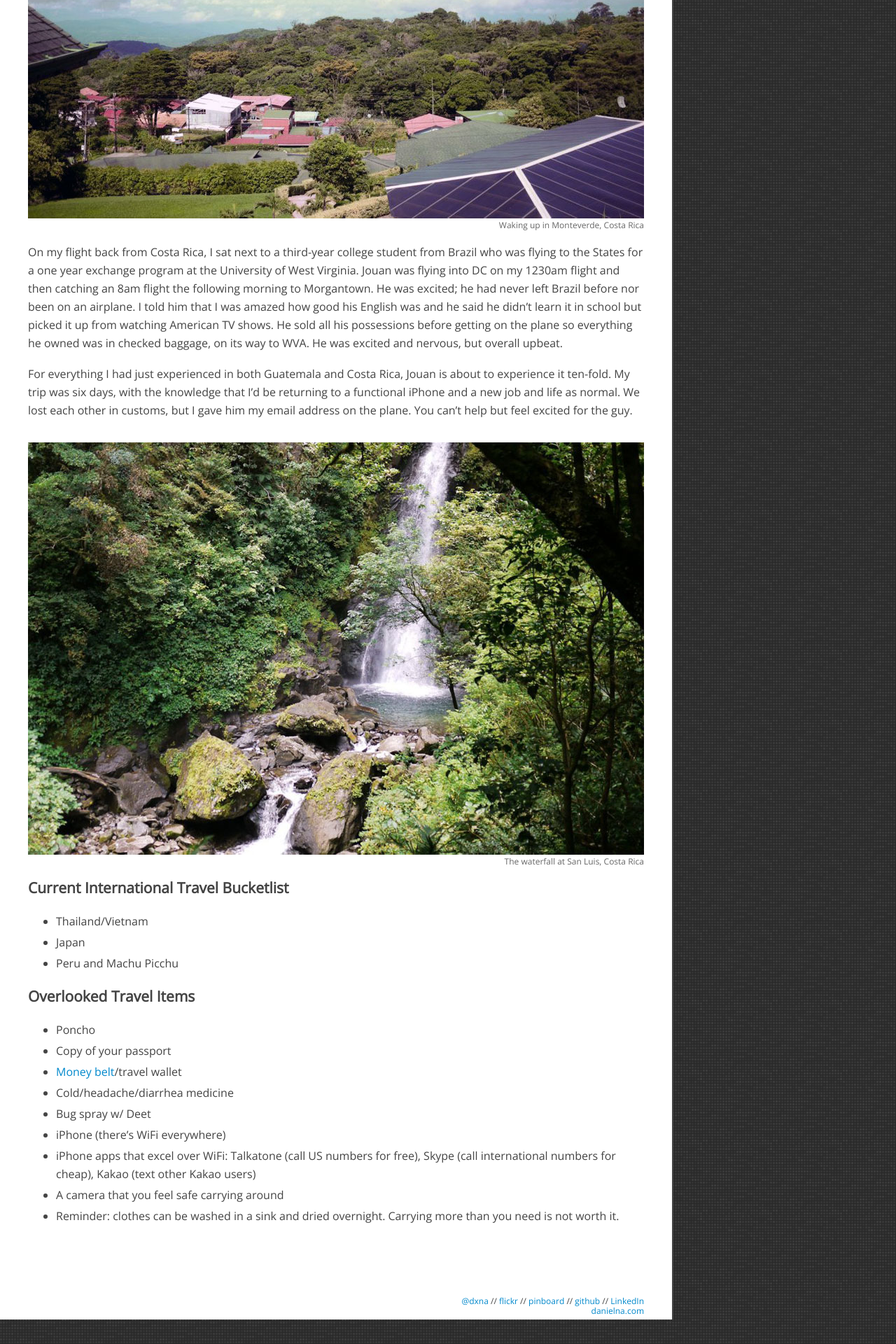
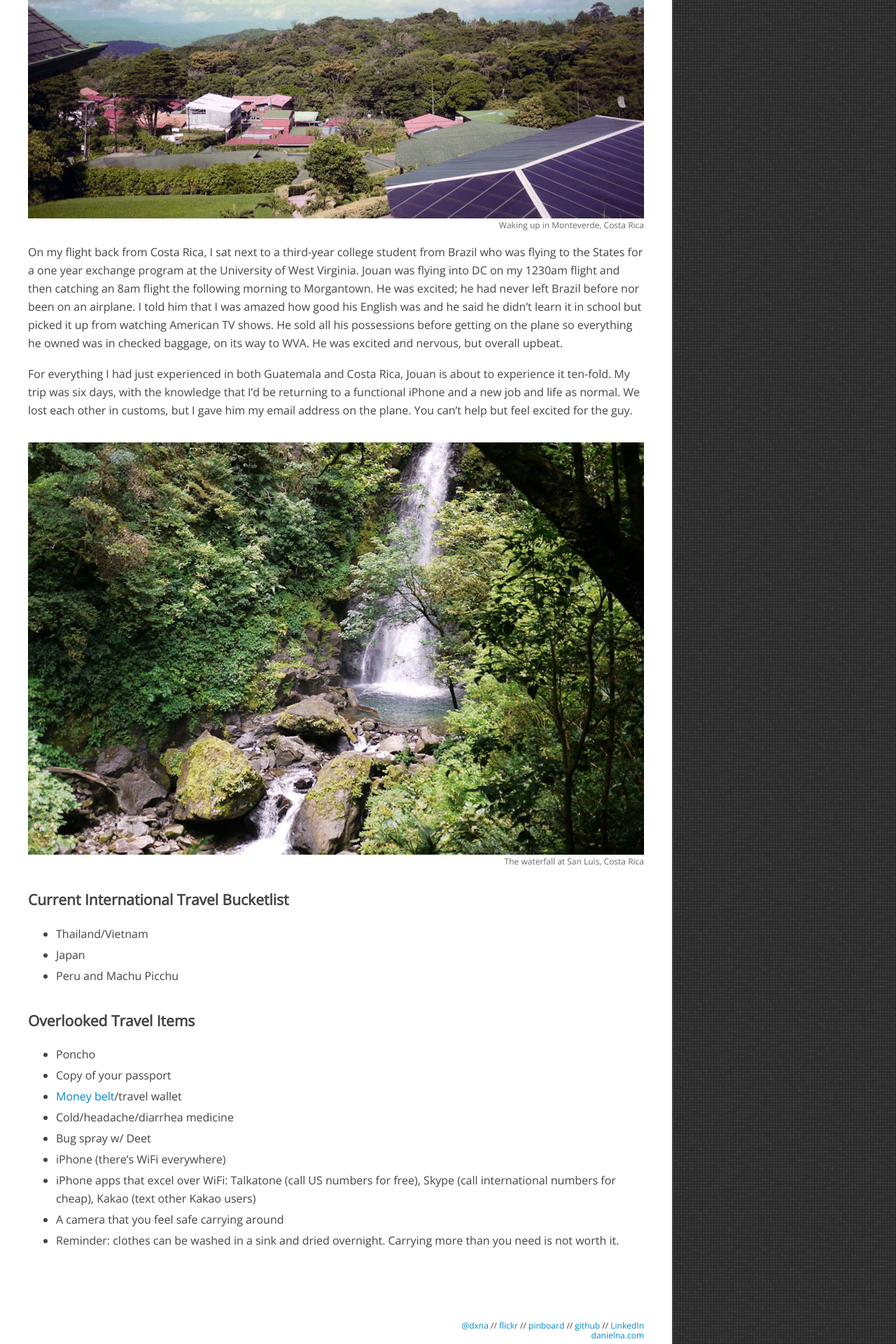
Before and after one commit to danielna/danielna.github.com, a Jekyll site: the page built from _posts/2012-07-02-thoughts-on-travel.md, in a window 1280 px wide. Shown: the part 3116-5036 px from the top of the page at 70% size. Built offline with Jekyll 4.4.1, drawn with Linux system fonts in a browser that asks for light colours; nearby versions of some CDN libraries; library files that are not in the unit come from our copies; Markdown is read by kramdown in place of the engine named in the settings.

Commit message:
Re-fix styles

```diff
--- a/assets/css/screen.css
+++ b/assets/css/screen.css
@@ -188,29 +188,31 @@
 }
 
 /* line 177, ../sass/screen.scss */
-h2 {
+h2, h3 {
   position: relative;
+  float: left;
+  width: 100%;
   display: block;
   margin-bottom: 5px;
 }
 
-/* line 183, ../sass/screen.scss */
+/* line 185, ../sass/screen.scss */
 p {
   position: relative;
   display: block;
   float: left;
   margin: 0 auto 18px;
 }
-/* line 188, ../sass/screen.scss */
+/* line 190, ../sass/screen.scss */
 p.first {
   margin-top: 18px;
 }
-/* line 191, ../sass/screen.scss */
+/* line 193, ../sass/screen.scss */
 p.shift-down {
   margin-bottom: 0px;
 }
 
-/* line 196, ../sass/screen.scss */
+/* line 198, ../sass/screen.scss */
 p, li {
   font-family: "Open Sans", "Open Sans", "Helvetica Neue", Helvetica, Arial, sans-serif;
   font-weight: 300;
@@ -218,24 +220,24 @@
   line-height: 26px;
   color: #444;
 }
-/* line 202, ../sass/screen.scss */
+/* line 204, ../sass/screen.scss */
 p strong, li strong {
   font-family: Helvetica;
 }
 
-/* line 207, ../sass/screen.scss */
+/* line 209, ../sass/screen.scss */
 a {
   position: relative;
   display: inline;
   text-decoration: none;
   color: #0088cc;
 }
-/* line 213, ../sass/screen.scss */
+/* line 215, ../sass/screen.scss */
 .container a:hover, header .right a:hover, footer a:hover {
   background-color: #E3F0F7;
 }
 
-/* line 219, ../sass/screen.scss */
+/* line 221, ../sass/screen.scss */
 blockquote {
   position: relative;
   display: block;
@@ -245,7 +247,7 @@
   padding-right: 15px;
   margin: 25px 0px 35px 20px;
 }
-/* line 227, ../sass/screen.scss */
+/* line 229, ../sass/screen.scss */
 blockquote p {
   font-size: 20px;
   line-height: 30px;
@@ -254,16 +256,16 @@
   margin: 0 0 20px 0;
   width: 100%;
 }
-/* line 234, ../sass/screen.scss */
+/* line 236, ../sass/screen.scss */
 blockquote p:last-child {
   margin-bottom: 0px;
 }
-/* line 238, ../sass/screen.scss */
+/* line 240, ../sass/screen.scss */
 blockquote.top {
   margin-top: 0px;
 }
 
-/* line 243, ../sass/screen.scss */
+/* line 245, ../sass/screen.scss */
 .quote-source {
   position: relative;
   display: block;
@@ -276,7 +278,7 @@
   color: #222222;
 }
 
-/* line 255, ../sass/screen.scss */
+/* line 257, ../sass/screen.scss */
 .caption {
   position: relative;
   display: block;
@@ -287,7 +289,7 @@
   color: #666;
 }
 
-/* line 265, ../sass/screen.scss */
+/* line 267, ../sass/screen.scss */
 .footnotes {
   display: block;
   position: relative;
@@ -295,12 +297,12 @@
   margin-top: 15px;
   font-size: 12px;
 }
-/* line 271, ../sass/screen.scss */
+/* line 273, ../sass/screen.scss */
 .footnotes p {
   font-size: 12px;
 }
 
-/* line 276, ../sass/screen.scss */
+/* line 278, ../sass/screen.scss */
 .separator {
   position: relative;
   display: block;
@@ -312,7 +314,7 @@
   color: #CCC;
 }
 
-/* line 287, ../sass/screen.scss */
+/* line 289, ../sass/screen.scss */
 .photo-block {
   position: relative;
   display: block;
@@ -320,36 +322,36 @@
   margin-top: 15px;
   margin-bottom: 18px;
 }
-/* line 293, ../sass/screen.scss */
+/* line 295, ../sass/screen.scss */
 .photo-block a:hover {
   background-color: transparent;
 }
-/* line 296, ../sass/screen.scss */
+/* line 298, ../sass/screen.scss */
 .photo-block.top {
   margin-top: 0px;
   margin-bottom: 0px;
 }
 
-/* line 302, ../sass/screen.scss */
+/* line 304, ../sass/screen.scss */
 img {
   width: 100%;
 }
-/* line 304, ../sass/screen.scss */
+/* line 306, ../sass/screen.scss */
 img.pull-left {
   float: left;
   vertical-align: top;
   padding: 10px 25px 10px 0;
 }
-/* line 309, ../sass/screen.scss */
+/* line 311, ../sass/screen.scss */
 img#about-cheekswab {
   margin-top: 8px;
   width: auto;
 }
-/* line 313, ../sass/screen.scss */
+/* line 315, ../sass/screen.scss */
 img.home-top {
   margin-bottom: 15px;
 }
-/* line 316, ../sass/screen.scss */
+/* line 318, ../sass/screen.scss */
 img.bordered {
   -webkit-box-sizing: border-box;
   -moz-box-sizing: border-box;
@@ -358,7 +360,7 @@
   border: 1px solid #f2f2f2;
 }
 
-/* line 323, ../sass/screen.scss */
+/* line 325, ../sass/screen.scss */
 ol {
   position: relative;
   display: block;
@@ -370,14 +372,14 @@
   background-color: #f9f9f9;
   border: 1px solid #ccc;
 }
-/* line 333, ../sass/screen.scss */
+/* line 335, ../sass/screen.scss */
 ol li {
   position: relative;
   margin: 0 0 10px 2em;
   padding: 4px 8px;
 }
 
-/* line 340, ../sass/screen.scss */
+/* line 342, ../sass/screen.scss */
 ul {
   width: 100%;
   position: relative;
@@ -390,12 +392,12 @@
   -moz-box-sizing: border-box;
   box-sizing: border-box;
 }
-/* line 349, ../sass/screen.scss */
+/* line 351, ../sass/screen.scss */
 ul li {
   margin-bottom: 4px;
 }
 
-/* line 357, ../sass/screen.scss */
+/* line 359, ../sass/screen.scss */
 .disqus-comments {
   position: relative;
   display: block;
@@ -404,22 +406,22 @@
   margin-top: 40px;
 }
 
-/* line 365, ../sass/screen.scss */
+/* line 367, ../sass/screen.scss */
 .hide-desktop {
   display: none;
 }
 
-/* line 370, ../sass/screen.scss */
+/* line 372, ../sass/screen.scss */
 .page-log ul {
   margin-top: 5px;
 }
-/* line 373, ../sass/screen.scss */
+/* line 375, ../sass/screen.scss */
 .page-log li {
   font-size: 14px;
   line-height: 21px;
 }
 
-/* line 379, ../sass/screen.scss */
+/* line 381, ../sass/screen.scss */
 .date {
   display: block;
   position: relative;
@@ -428,7 +430,7 @@
   float: left;
 }
 
-/* line 387, ../sass/screen.scss */
+/* line 389, ../sass/screen.scss */
 #help-content {
   display: none;
   position: relative;
@@ -447,7 +449,7 @@
   box-shadow: 0px 0px 5px #c1c1c1 inset;
 }
 
-/* line 399, ../sass/screen.scss */
+/* line 401, ../sass/screen.scss */
 .fantastic {
   font-family: Arial;
   font-weight: bold;
@@ -455,13 +457,13 @@
 
 /* 500px width for 7" */
 @media (max-width: 680px) {
-  /* line 409, ../sass/screen.scss */
+  /* line 411, ../sass/screen.scss */
   .wrapper {
     width: 500px;
     padding: 0 20px;
   }
 
-  /* line 414, ../sass/screen.scss */
+  /* line 416, ../sass/screen.scss */
   .container section#home .post-list .post-list-item .post-date {
     position: relative;
     float: left;
@@ -472,7 +474,7 @@
     width: auto;
     vertical-align: bottom;
   }
-  /* line 424, ../sass/screen.scss */
+  /* line 426, ../sass/screen.scss */
   .container section#home .post-list .post-list-item span.tag {
     position: relative;
     float: left;
@@ -482,33 +484,33 @@
     margin-left: 10px;
     vertical-align: bottom;
   }
-  /* line 433, ../sass/screen.scss */
+  /* line 435, ../sass/screen.scss */
   .container section#home .post-list .post-list-item .meta {
     margin-top: 0px;
     border-left: 0px;
     padding-left: 0px;
     width: 100%;
   }
-  /* line 438, ../sass/screen.scss */
+  /* line 440, ../sass/screen.scss */
   .container section#home .post-list .post-list-item .meta span.tag {
     display: none;
   }
-  /* line 441, ../sass/screen.scss */
+  /* line 443, ../sass/screen.scss */
   .container section#home .post-list .post-list-item .meta .post-subtitle {
     line-height: 16px;
   }
 
-  /* line 446, ../sass/screen.scss */
+  /* line 448, ../sass/screen.scss */
   .hide-desktop {
     display: inline-block;
   }
 
-  /* line 450, ../sass/screen.scss */
+  /* line 452, ../sass/screen.scss */
   img {
     width: 500px;
   }
 
-  /* line 454, ../sass/screen.scss */
+  /* line 456, ../sass/screen.scss */
   a#about-cheekswab-link {
     display: block;
     float: left;
@@ -516,11 +518,11 @@
     width: 100%;
     text-align: center;
   }
-  /* line 460, ../sass/screen.scss */
+  /* line 462, ../sass/screen.scss */
   a#about-cheekswab-link:hover {
     background-color: transparent;
   }
-  /* line 463, ../sass/screen.scss */
+  /* line 465, ../sass/screen.scss */
   a#about-cheekswab-link img#about-cheekswab {
     display: inline-block;
     position: relative;
@@ -529,46 +531,46 @@
     width: auto;
   }
 
-  /* line 472, ../sass/screen.scss */
+  /* line 474, ../sass/screen.scss */
   p, li {
     font-size: 16px;
     line-height: 24px;
   }
 
-  /* line 477, ../sass/screen.scss */
+  /* line 479, ../sass/screen.scss */
   ol {
     width: 470px;
   }
 
-  /* line 481, ../sass/screen.scss */
+  /* line 483, ../sass/screen.scss */
   ul {
     margin-left: 0px;
     padding-left: 20px;
   }
-  /* line 484, ../sass/screen.scss */
+  /* line 486, ../sass/screen.scss */
   ul li {
     font-size: 16px;
     line-height: 24px;
   }
 
-  /* line 490, ../sass/screen.scss */
+  /* line 492, ../sass/screen.scss */
   blockquote {
     margin-left: 5px;
   }
-  /* line 492, ../sass/screen.scss */
+  /* line 494, ../sass/screen.scss */
   blockquote p {
     font-size: 18px;
     line-height: 24px;
     margin-bottom: 18px;
   }
 
-  /* line 498, ../sass/screen.scss */
+  /* line 500, ../sass/screen.scss */
   .quote-source {
     font-size: 12px;
   }
 }
 @media (max-width: 520px) {
-  /* line 505, ../sass/screen.scss */
+  /* line 507, ../sass/screen.scss */
   .wrapper {
     width: 380px;
     padding: 0 15px;
@@ -577,74 +579,74 @@
     box-sizing: border-box;
   }
 
-  /* line 510, ../sass/screen.scss */
+  /* line 512, ../sass/screen.scss */
   .container section#home .post-list .post-list-item .meta .post-title {
     line-height: 22px;
   }
 
-  /* line 514, ../sass/screen.scss */
+  /* line 516, ../sass/screen.scss */
   h1 {
     font-size: 24px;
   }
 
-  /* line 518, ../sass/screen.scss */
+  /* line 520, ../sass/screen.scss */
   p, li {
     font-size: 14px;
     line-height: 22px;
   }
 
-  /* line 524, ../sass/screen.scss */
+  /* line 526, ../sass/screen.scss */
   a#about-cheekswab-link img#about-cheekswab {
     width: 200px;
     margin: 0px 0px 20px 35px;
   }
 
-  /* line 530, ../sass/screen.scss */
+  /* line 532, ../sass/screen.scss */
   ol {
     width: 270px;
     padding: 10px 10px 5px 10px;
   }
 
-  /* line 535, ../sass/screen.scss */
+  /* line 537, ../sass/screen.scss */
   ul {
     padding-left: 10px;
   }
 
-  /* line 539, ../sass/screen.scss */
+  /* line 541, ../sass/screen.scss */
   blockquote {
     margin-left: 0px;
   }
-  /* line 541, ../sass/screen.scss */
+  /* line 543, ../sass/screen.scss */
   blockquote p {
     font-size: 14px;
     line-height: 21px;
     margin-bottom: 14px;
   }
 
-  /* line 547, ../sass/screen.scss */
+  /* line 549, ../sass/screen.scss */
   .quote-source {
     font-size: 10px;
   }
 
-  /* line 551, ../sass/screen.scss */
+  /* line 553, ../sass/screen.scss */
   img {
     width: 300px;
   }
 
-  /* line 555, ../sass/screen.scss */
+  /* line 557, ../sass/screen.scss */
   a.post-title {
     margin: 3px 0;
     font-size: 16px !important;
     line-height: 18px !important;
   }
 
-  /* line 560, ../sass/screen.scss */
+  /* line 562, ../sass/screen.scss */
   p.post-subtitle {
     font-size: 14px !important;
     line-height: 18px !important;
   }
 
-  /* line 565, ../sass/screen.scss */
+  /* line 567, ../sass/screen.scss */
   .separator {
     margin-bottom: 1em;
   }
--- a/assets/sass/screen.scss
+++ b/assets/sass/screen.scss
@@ -174,8 +174,10 @@
         margin-top: 0px;
     }
 }
-h2 {
+h2, h3 {
     position: relative;
+    float: left;
+    width: 100%;
     display: block;
     margin-bottom: 5px;
 }
```
